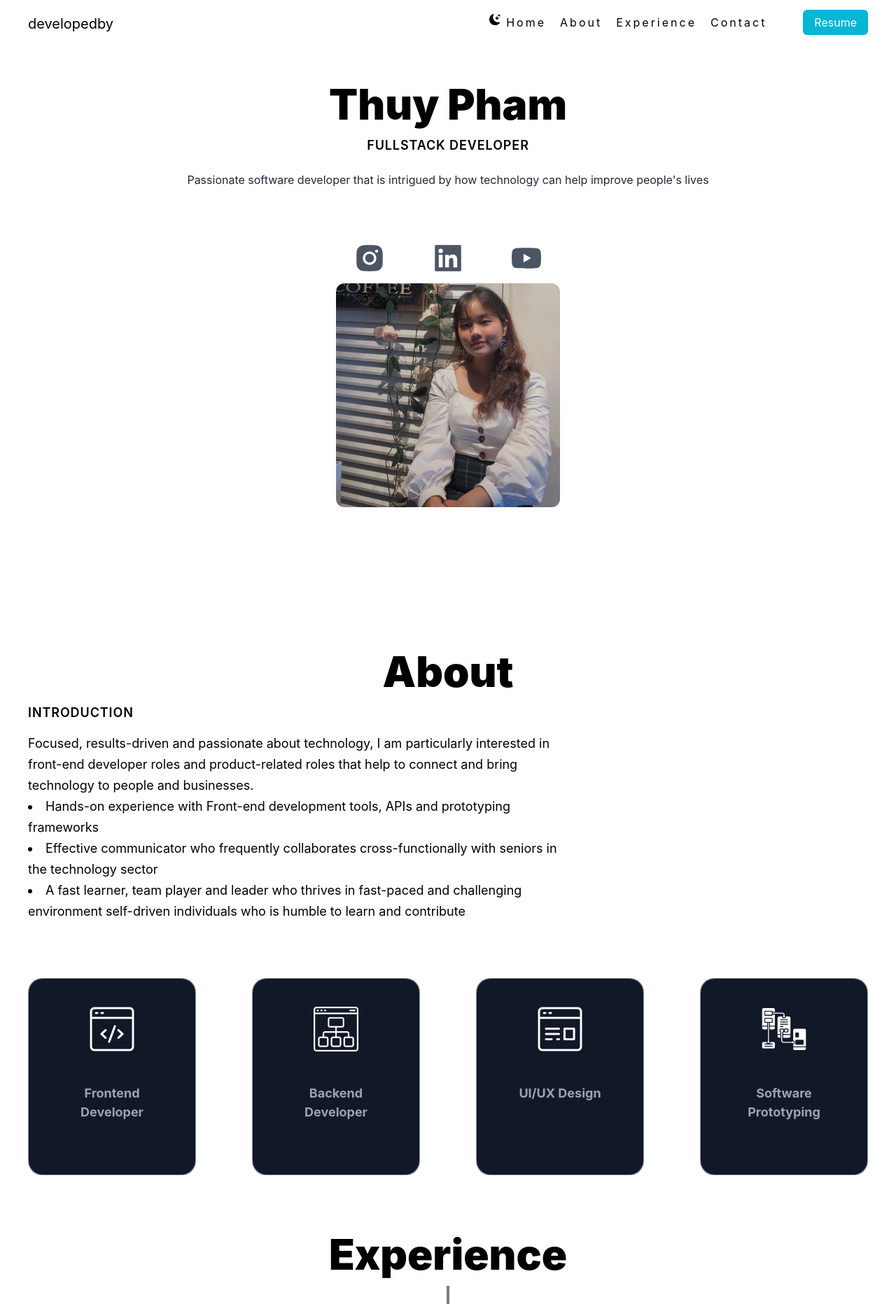
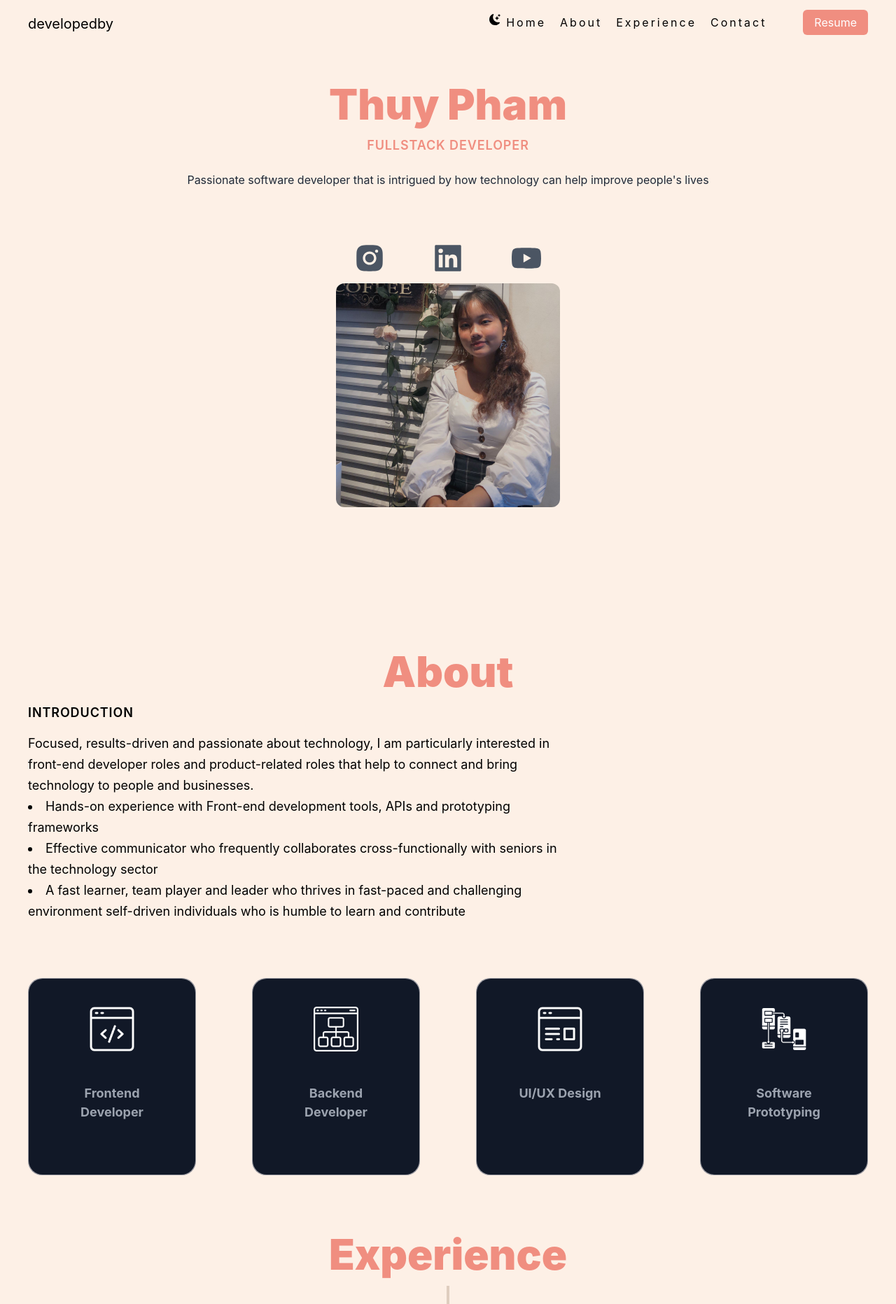
Before and after one commit to tweee64/portfolio, a React (Create React App) app: page / in a window 1280 px wide. Shown: the top 1864 px of the page at 70% size. Built offline with nearby package versions, Linux system fonts and the light colour scheme.

Commit message:
change color

```diff
--- a/src/App.js
+++ b/src/App.js
@@ -15,7 +15,7 @@ function App() {
   return (
     <BrowserRouter>
       <div className={`${darkMode ? "dark" : ""} `}>
-        <div className=" dark:bg-gray-900">
+        <div className="bg-color dark:bg-gray-900">
           <div>
             <NavBar onDarkMode={handleDarkMode} />
           </div>
--- a/src/NavBar.js
+++ b/src/NavBar.js
@@ -9,7 +9,7 @@ export default function NavBar(props) {
 
   return (
     <div className=" ">
-      <div className="fixed dark:bg-gray-900 w-full bg-white top-0 z-20 ">
+      <div className="fixed dark:bg-gray-900 w-full bg-color top-0 z-20 ">
         <main className="px-10 ">
           <nav className="pt-5 mb-12 flex justify-between ">
             <h1 className="text-xl dark:text-neutral-100 ">developedby</h1>
@@ -36,7 +36,7 @@ export default function NavBar(props) {
                   <a
                     href={resume}
                     download
-                    className="bg-cyan-500 text-white px-4 py-2 rounded-md ml-8  "
+                    className="bg-color-button text-white px-4 py-2 rounded-md ml-8"
                   >
                     Resume
                   </a>
--- a/src/index.css
+++ b/src/index.css
@@ -57,7 +57,18 @@ code {
   text-transform: uppercase;
   font-weight: 700;
 }
-
+.bg-color {
+  background-color: hsla(26.08695652, 85.18518519%, 94.70588235%, 1);
+}
+.text-color {
+  color: hsla(7.5, 78.87323944%, 72.15686275%, 1);
+}
+.bg-color-button {
+  background-color: hsla(7.5, 78.87323944%, 72.15686275%, 1);
+}
+.sub-bgcolor {
+  background-color: #dfcdbf;
+}
 .hash-span {
   margin-top: -100px;
   padding-bottom: 100px;
--- a/src/pages/Contact.js
+++ b/src/pages/Contact.js
@@ -109,7 +109,7 @@ function Contact() {
         >
           <h2 className={styles.sectionHeadText}>Contact</h2>
           <div className="flex justify-center h-screen">
-            <div className="bg-gray-300 w-9/12 h-4/6 p-10 rounded-md self-center">
+            <div className="sub-bgcolor w-9/12 h-4/6 p-10 rounded-md self-center">
               <h3 className={styles.sectionSubText}>Get in Touch</h3>
 
               <form
--- a/src/pages/Experience.js
+++ b/src/pages/Experience.js
@@ -12,13 +12,13 @@ function Experience() {
   const ExperienceCard = ({ experience }) => (
     <VerticalTimelineElement
       contentStyle={{
-        background: "#eaeaec",
-        color: "#292929",
+        background: "#dfcdbf",
+        color: "black",
         boxShadow:
           "rgba(0, 0, 0, 0.1) 0px 10px 15px -3px, rgba(0, 0, 0, 0.05) 0px 4px 6px -2px",
       }}
       contentArrowStyle={{
-        borderRight: "7px solid  #232631",
+        borderRight: "7px solid #dfcdbf  ",
       }}
       date={
         <div>
@@ -27,9 +27,9 @@ function Experience() {
           </h3>
         </div>
       }
-      iconStyle={{ background: experience.iconBg }}
+      iconStyle={{ background: "#dfcdbf" }}
       icon={
-        <div className="flex justify-center items-center w-full h-full">
+        <div className="flex justify-center items-center w-full h-full ">
           <img
             src={experience.icon}
             alt={experience.company_name}
@@ -59,7 +59,7 @@ function Experience() {
       <div className=" p-10">
         <h2 className={styles.sectionHeadText}>Experience</h2>
 
-        <VerticalTimeline lineColor="gray">
+        <VerticalTimeline lineColor="#dfcdbf">
           {experiences.map((experience, index) => (
             <ExperienceCard key={index} experience={experience} />
           ))}
--- a/src/styles.js
+++ b/src/styles.js
@@ -22,13 +22,13 @@ const styles = {
     "text-eerieBlack font-medium lg:text-[30px] sm:text-[26px] xs:text-[20px] text-[16px] lg:leading-[40px]",
 
   sectionHeadText:
-    "text-eerieBlack font-black md:text-[60px] sm:text-[48px] xs:text-[40px] text-[30px] font-poppins text-center dark:text-neutral-100",
+    "text-eerieBlack text-color font-black md:text-[60px] sm:text-[48px] xs:text-[40px] text-[30px] font-poppins text-center dark:text-neutral-100",
   sectionHeadTextLight:
-    "text-timberWolf font-black md:text-[60px] sm:text-[48px] xs:text-[40px] text-[30px] font-poppins dark:text-neutral-100",
+    "text-timberWolf text-color font-black md:text-[60px] sm:text-[48px] xs:text-[40px] text-[30px] font-poppins dark:text-neutral-100",
   sectionSubText:
     "sm:text-[18px] text-[16px] text-taupe uppercase tracking-wider font-semibold font-poppins ",
   sectionSubTextLight:
-    "sm:text-[18px] text-[16px] text-taupe uppercase tracking-wider font-semibold font-poppins dark:text-neutral-100",
+    "sm:text-[18px] text-color text-[16px] text-taupe uppercase tracking-wider font-semibold font-poppins dark:text-neutral-100",
 };
 
 export { styles };
```
